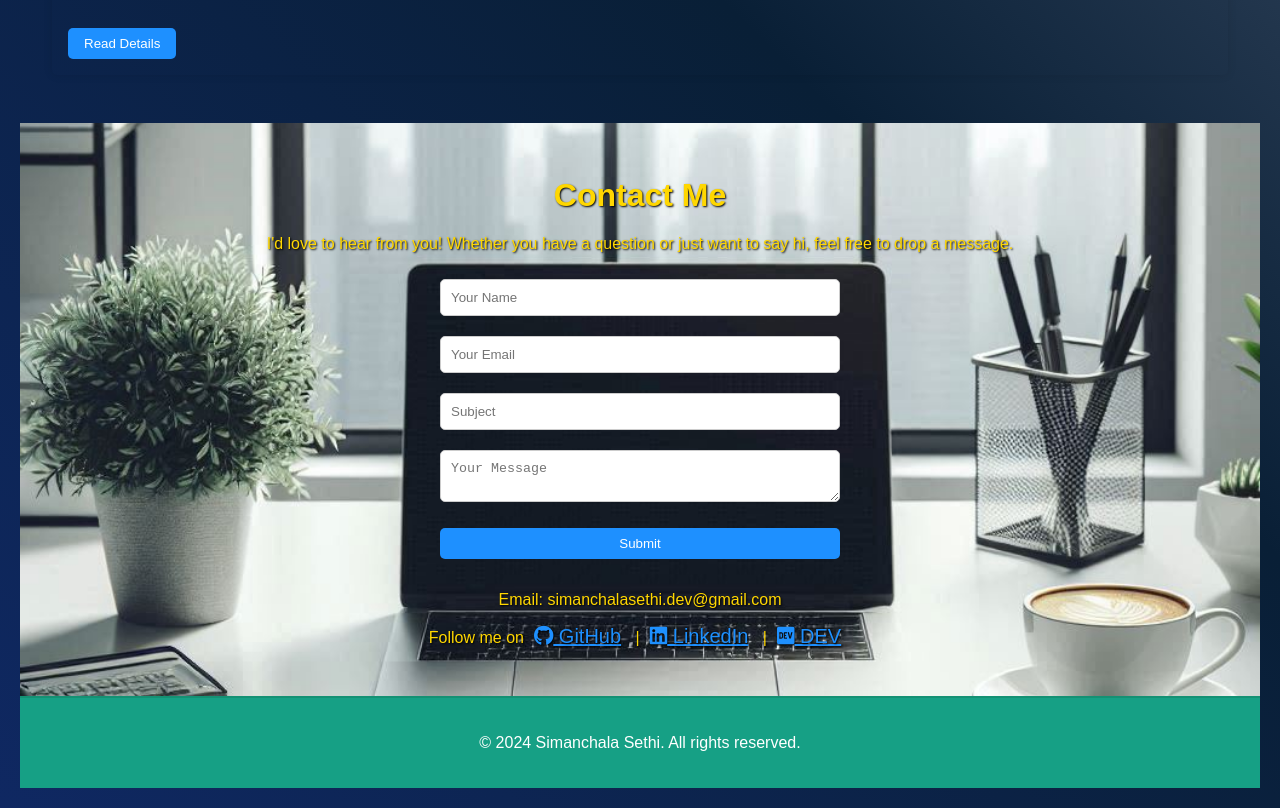
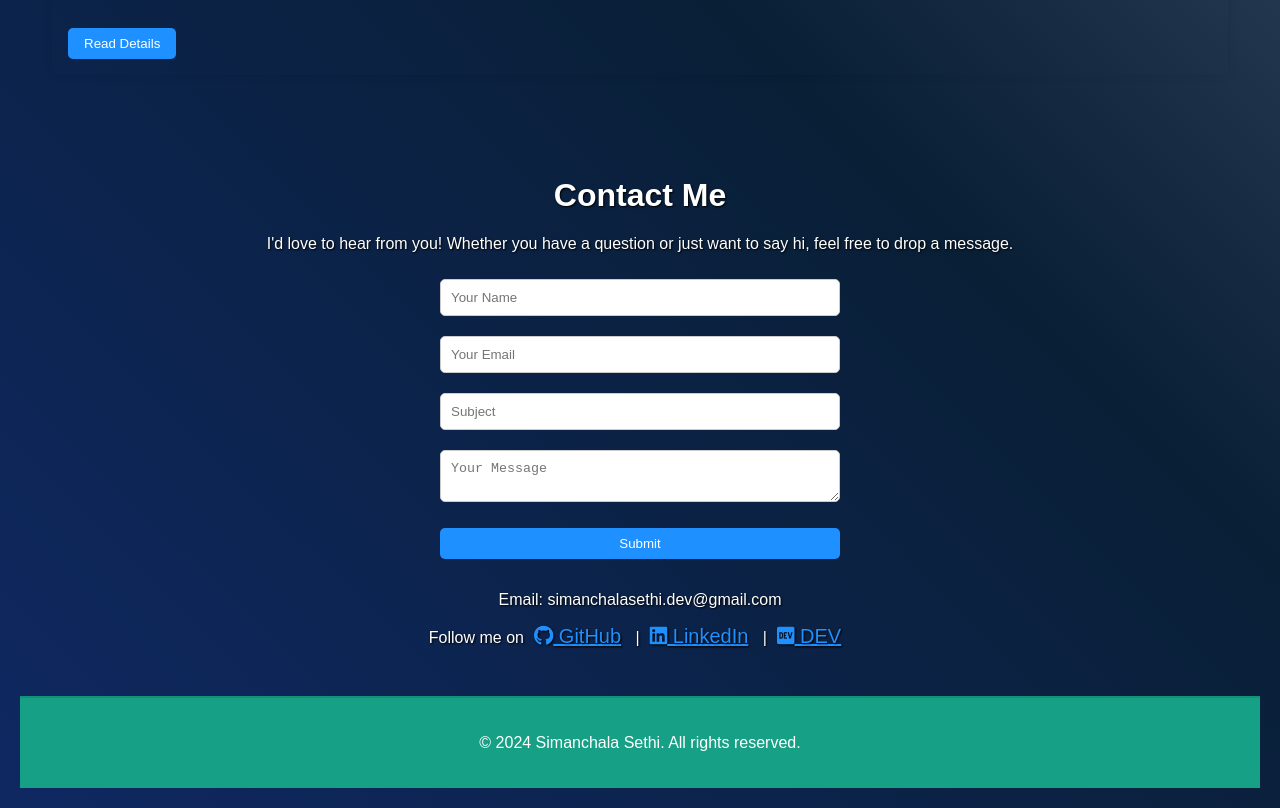
Before and after one commit to SimanchalaSethi/who-is-simanchala, a React (Create React App) app: page / in a window 1280 px wide. Shown: the part 2500-3308 px from the top of the page. Built offline with nearby package versions, Linux system fonts and the light colour scheme.

Commit message:
change background color

```diff
--- a/src/Contact/Contact.css
+++ b/src/Contact/Contact.css
@@ -1,9 +1,8 @@
 #contact {
   text-align: center;
   padding: 2rem;
-  background: url('../assets/ContactUs.png') no-repeat center center;
   background-size: cover;
-  color: #FFD700;
+  color: white;
   text-shadow: 1px 1px 2px black;
 }
 
```
